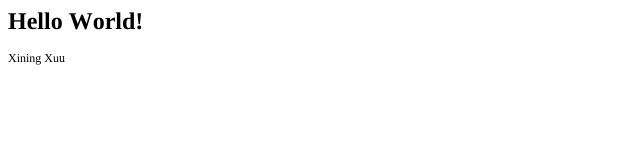
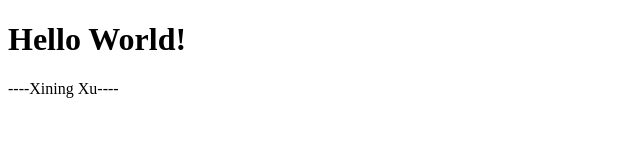
Before and after one commit to DS4200-S23-Class/ic-01-Jaclyn922, a plain HTML site: page index.html in a window 1280 px wide. Shown: the whole page, without its empty margins (0-640 px from the left). Drawn offline with Linux system fonts and the light colour scheme.

Commit message:
part 1 done

```diff
--- a/index.html
+++ b/index.html
@@ -1,19 +1,14 @@
-<!DOCTYPE html PUBLIC "-//W3C//DTD HTML 4.01//EN" "http://www.w3.org/TR/html4/strict.dtd">
+<!DOCTYPE html>
 <html>
-<head>
-  <meta http-equiv="Content-Type" content="text/html; charset=utf-8">
-  <meta http-equiv="Content-Style-Type" content="text/css">
-  <title></title>
-  <meta name="Generator" content="Cocoa HTML Writer">
-  <meta name="CocoaVersion" content="2022.44">
-  <style type="text/css">
-    p.p2 {margin: 0.0px 0.0px 12.0px 0.0px; font: 12.0px Times; color: #000000; -webkit-text-stroke: #000000}
-    span.s1 {font-kerning: none}
-    span.s2 {font: 12.0px 'Songti SC'; font-kerning: none}
-  </style>
-</head>
 <body>
-<h1 style="margin: 0.0px 0.0px 16.1px 0.0px; font: 24.0px Times; color: #000000; -webkit-text-stroke: #000000"><span class="s1"><b>Hello World!</b></span></h1>
-<p class="p2"><span class="s1">Xining Xu</span><span class="s2">u</span></p>
+
+<h1>Hello World!</h1>
+
+<p>
+
+----Xining Xu----
+
+</p>
+
 </body>
 </html>
```
Also changed, not shown: 1 other file.
